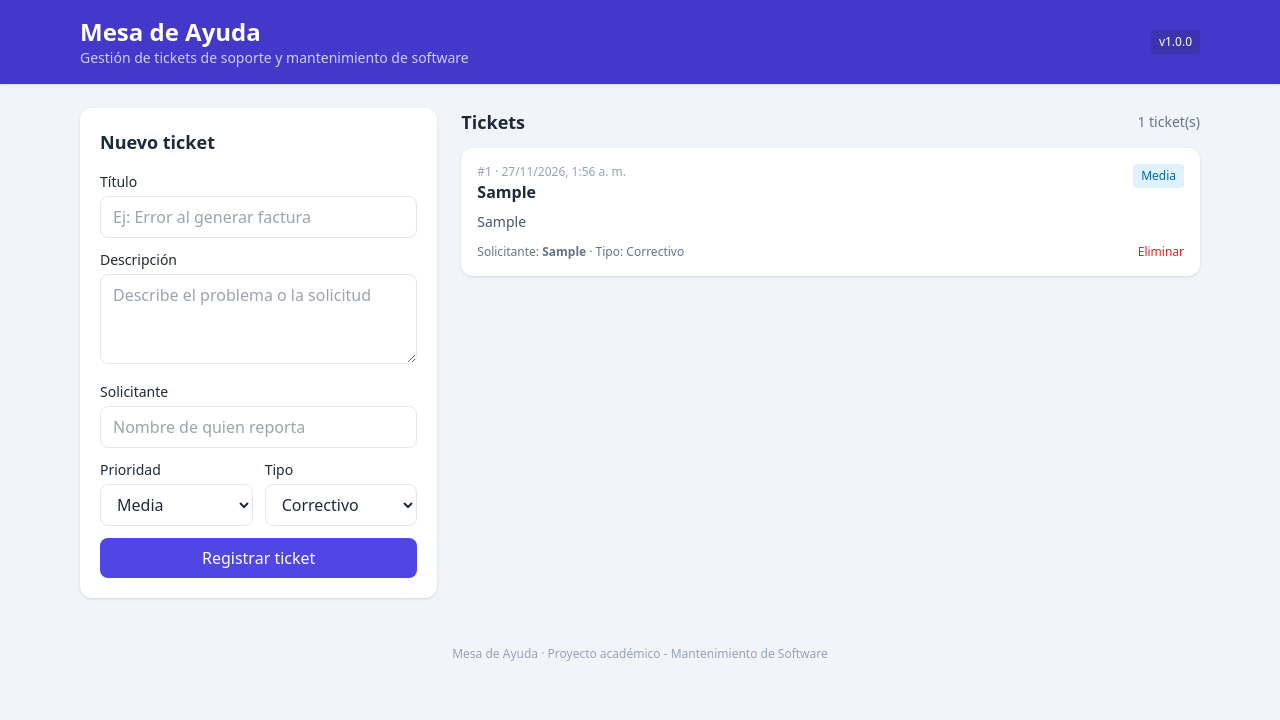
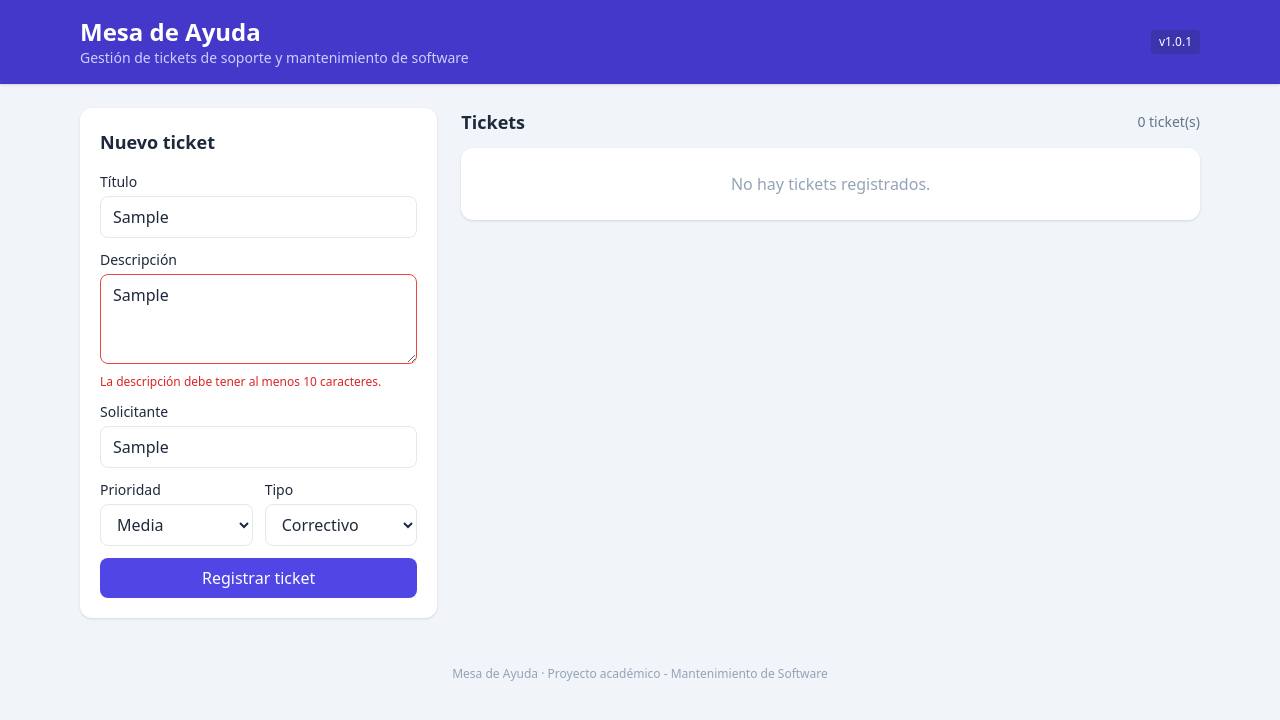
Before and after one commit to ZxJeisonxZ/mesa-ayuda-tickets, a plain HTML site: page index.html in a window 1280 px wide. Both pictures are taken after typing "Sample", "Sample", "Sample" into the empty fields and a click on the button "Registrar ticket". Drawn offline with nearby package versions, Linux system fonts and the light colour scheme.

Commit message:
fix(HU-01): validar campos obligatorios del formulario

```diff
--- a/index.html
+++ b/index.html
@@ -13,7 +13,7 @@
         <h1 class="text-2xl font-bold">Mesa de Ayuda</h1>
         <p class="text-indigo-200 text-sm">Gestión de tickets de soporte y mantenimiento de software</p>
       </div>
-      <span class="text-xs bg-indigo-900/40 px-2 py-1 rounded">v1.0.0</span>
+      <span class="text-xs bg-indigo-900/40 px-2 py-1 rounded">v1.0.1</span>
     </div>
   </header>
 
@@ -21,18 +21,21 @@
     <!-- Formulario de registro -->
     <section class="bg-white rounded-xl shadow p-5 lg:col-span-1 h-fit">
       <h2 class="text-lg font-semibold mb-4">Nuevo ticket</h2>
-      <form id="ticket-form" class="space-y-3">
+      <form id="ticket-form" class="space-y-3" novalidate>
         <div>
           <label for="titulo" class="block text-sm font-medium mb-1">Título</label>
-          <input id="titulo" name="titulo" type="text" class="w-full border rounded-lg px-3 py-2 focus:outline-none focus:ring-2 focus:ring-indigo-400" placeholder="Ej: Error al generar factura">
+          <input id="titulo" name="titulo" type="text" class="w-full border rounded-lg px-3 py-2 focus:outline-none focus:ring-2 focus:ring-indigo-400" placeholder="Ej: Error al generar factura" maxlength="80">
+          <p data-error="titulo" class="hidden text-xs text-red-600 mt-1"></p>
         </div>
         <div>
           <label for="descripcion" class="block text-sm font-medium mb-1">Descripción</label>
           <textarea id="descripcion" name="descripcion" rows="3" class="w-full border rounded-lg px-3 py-2 focus:outline-none focus:ring-2 focus:ring-indigo-400" placeholder="Describe el problema o la solicitud"></textarea>
+          <p data-error="descripcion" class="hidden text-xs text-red-600 mt-1"></p>
         </div>
         <div>
           <label for="solicitante" class="block text-sm font-medium mb-1">Solicitante</label>
           <input id="solicitante" name="solicitante" type="text" class="w-full border rounded-lg px-3 py-2 focus:outline-none focus:ring-2 focus:ring-indigo-400" placeholder="Nombre de quien reporta">
+          <p data-error="solicitante" class="hidden text-xs text-red-600 mt-1"></p>
         </div>
         <div class="grid grid-cols-2 gap-3">
           <div>
@@ -74,6 +77,7 @@
     Mesa de Ayuda &middot; Proyecto académico - Mantenimiento de Software
   </footer>
 
+  <script src="js/validation.js"></script>
   <script src="js/app.js"></script>
 </body>
 </html>
--- a/js/app.js
+++ b/js/app.js
@@ -1,5 +1,5 @@
 // Mesa de Ayuda - Lógica principal
-// Versión 1.0.0: registro, listado y eliminación de tickets (solo en memoria).
+// Versión 1.0.1: se agrega validación del formulario (HU-01).
 
 const PRIORIDADES = {
   baja: { etiqueta: 'Baja', clase: 'bg-slate-100 text-slate-700' },
@@ -69,6 +69,22 @@ function renderTicket(t) {
     </article>`;
 }
 
+function mostrarErrores(errores) {
+  form.querySelectorAll('[data-error]').forEach((p) => {
+    const campo = p.dataset.error;
+    const input = form.elements[campo];
+    if (errores[campo]) {
+      p.textContent = errores[campo];
+      p.classList.remove('hidden');
+      input?.classList.add('border-red-500');
+    } else {
+      p.textContent = '';
+      p.classList.add('hidden');
+      input?.classList.remove('border-red-500');
+    }
+  });
+}
+
 function render() {
   contador.textContent = `${tickets.length} ticket(s)`;
   if (tickets.length === 0) {
@@ -81,6 +97,9 @@ function render() {
 form.addEventListener('submit', (e) => {
   e.preventDefault();
   const datos = Object.fromEntries(new FormData(form));
+  const errores = Validacion.validarTicket(datos);
+  mostrarErrores(errores);
+  if (!Validacion.esValido(errores)) return;
   crearTicket(datos);
   form.reset();
   render();
--- /dev/null
+++ b/js/validation.js
@@ -0,0 +1,54 @@
+// HU-01 · Validación del formulario (mantenimiento correctivo)
+// Corrige el defecto de la v1.0.0 que permitía registrar tickets vacíos.
+
+const Validacion = {
+  reglas: {
+    tituloMin: 5,
+    tituloMax: 80,
+    descripcionMin: 10,
+  },
+
+  /**
+   * Valida los datos de un ticket.
+   * @param {Object} datos - Campos del formulario.
+   * @returns {Object} Errores por campo. Vacío si todo es válido.
+   */
+  validarTicket(datos) {
+    const errores = {};
+    const titulo = (datos.titulo || '').trim();
+    const descripcion = (datos.descripcion || '').trim();
+    const solicitante = (datos.solicitante || '').trim();
+
+    if (!titulo) {
+      errores.titulo = 'El título es obligatorio.';
+    } else if (titulo.length < this.reglas.tituloMin) {
+      errores.titulo = `El título debe tener al menos ${this.reglas.tituloMin} caracteres.`;
+    } else if (titulo.length > this.reglas.tituloMax) {
+      errores.titulo = `El título no puede superar ${this.reglas.tituloMax} caracteres.`;
+    }
+
+    if (!descripcion) {
+      errores.descripcion = 'La descripción es obligatoria.';
+    } else if (descripcion.length < this.reglas.descripcionMin) {
+      errores.descripcion = `La descripción debe tener al menos ${this.reglas.descripcionMin} caracteres.`;
+    }
+
+    if (!solicitante) {
+      errores.solicitante = 'El solicitante es obligatorio.';
+    }
+
+    if (!(datos.prioridad in PRIORIDADES)) {
+      errores.prioridad = 'Selecciona una prioridad válida.';
+    }
+
+    if (!(datos.tipo in TIPOS)) {
+      errores.tipo = 'Selecciona un tipo válido.';
+    }
+
+    return errores;
+  },
+
+  esValido(errores) {
+    return Object.keys(errores).length === 0;
+  },
+};
```
